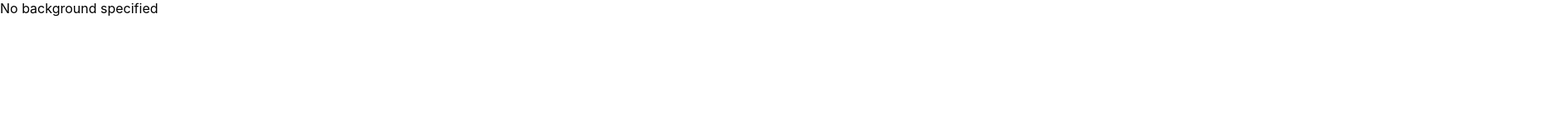
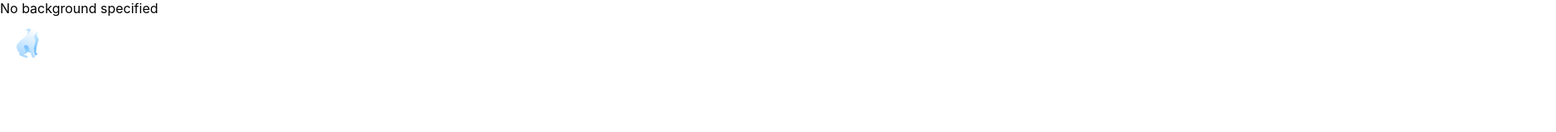
Before and after one commit to eeropomell/react-three-fuiber, a React (Create React App) app: page /scene in a window 1280 px wide. Shown: the top 160 px of the page at 83% size, 1875 px wide, since content can reach past the window. Built offline with nearby package versions, Linux system fonts and the light colour scheme.

Commit message:
feat: hardcode TestausLive logo and Song name positions

```diff
--- /dev/null
+++ b/src/components/Overlays/AudioVisualizer.js
@@ -0,0 +1,26 @@
+import React from 'react';
+import { useEffect } from 'react';
+
+const AudioVisualizer = ({searchParams}) => {
+
+    const top = searchParams.get("audioViz_top") + "px" || "auto";
+    const left = searchParams.get("audioViz_left") + "px" || "auto";
+    const height = searchParams.get("audioViz_height") || "auto";
+
+    useEffect(() => {
+        console.log("DOG",searchParams, top, left,height);
+    }, [])
+
+  return (
+    <div style={{
+        position: "absolute",
+        top: top, left,
+    }}>
+      <img src="/songName.png" height={height}/>
+    </div>
+  );
+};
+
+
+
+export default AudioVisualizer;
--- /dev/null
+++ b/src/components/Overlays/TestausLiveLogo.js
@@ -0,0 +1,26 @@
+import React from 'react';
+import { useEffect } from 'react';
+
+const TestausLiveLogo = ({searchParams}) => {
+
+    const top = searchParams.get("testausLiveLogo_top") + "px" || "auto";
+    const left = searchParams.get("testausLiveLogo_left") + "px" || "auto";
+    const height = searchParams.get("testausLiveLogo_height") || "auto";
+
+    useEffect(() => {
+        console.log("DOG",searchParams, top, left,height);
+    }, [])
+
+  return (
+    <div style={{
+        position: "absolute",
+        top: top, left,
+    }}>
+      <img src="/testausLiveLogo.png" height={height}/>
+    </div>
+  );
+};
+
+
+
+export default TestausLiveLogo;
--- a/src/components/Scene.js
+++ b/src/components/Scene.js
@@ -5,6 +5,8 @@
 import { useEffect } from 'react';
 import { useState } from 'react';
 import { useRef } from 'react';
+import TestausLiveLogo from './Overlays/TestausLiveLogo';
+import AudioVisualizer from './Overlays/AudioVisualizer';
 
 const Scene = () => {
   const { pathname } = useLocation();
@@ -60,6 +62,9 @@
     copiedSearchParams.set("ui", showUI ? "true" : "false");
     copiedSearchParams.set("background", searchParams.get("background"));
 
+    // temporary, later we add differnet logo positions
+    copiedSearchParams.set("testausLiveLogo_top", 100);
+
     if (backgroundRef.current) {
       const backgroundParameters = backgroundRef.current.getParameters();
       console.log("BG PARAMETERS", backgroundParameters);
@@ -74,9 +79,6 @@
     }
 
     return copiedSearchParams;
-
-
-
   }
 
   useEffect(() => {
@@ -131,6 +133,16 @@
 
       {showUI ? <UI handleCopyURLtoClipboard={handleCopyURLtoClipboard} /> : null}
 
+
+      <TestausLiveLogo searchParams={new URLSearchParams({"testausLiveLogo_top": "30", "testausLiveLogo_height": "40",
+        "testausLiveLogo_left": "20"
+      })}/>
+
+      <AudioVisualizer searchParams={new URLSearchParams({"audioViz_top": "900", "audioViz_height": "15",
+        "audioViz_left": "1650"
+      })}/>
+
+
     </div>
   );
 };
--- a/src/components/ThreeJS/Tunnel.js
+++ b/src/components/ThreeJS/Tunnel.js
@@ -113,8 +113,9 @@
     // 1 = vertical
     // 2 = both
     // 3 = none
+    // 4 = infinite left turn
     if (turnDirection == 0.0) {
-      pos_ += vec3(n5sin,0,0);
+      pos_ += vec3(smoothstep(.05,.3,1. - uv.y)*30.,0,0);
     } else if (turnDirection == 1.0) {
       pos_ += vec3(0,0,n5sin);
     } else if (turnDirection == 3.0) {
@@ -284,7 +285,7 @@
 
 
       <TunnelActual params={params} />
-
+      <OrbitControls></OrbitControls>
       <EffectComposer>
         <GammaCorrectionEffect />
         <Bloom
--- a/src/components/UI/PlayPauseButton.js
+++ b/src/components/UI/PlayPauseButton.js
@@ -1,4 +1,4 @@
-// /src/components/overlays/PlayPauseButton.js
+// /src/Components/overlays/PlayPauseButton.js
 import React from 'react';
 import { usePause } from '../../Context/PauseContext';
 
```
Also changed, not shown: public/SongName.png (added), public/testausLiveLogo.png (added).
